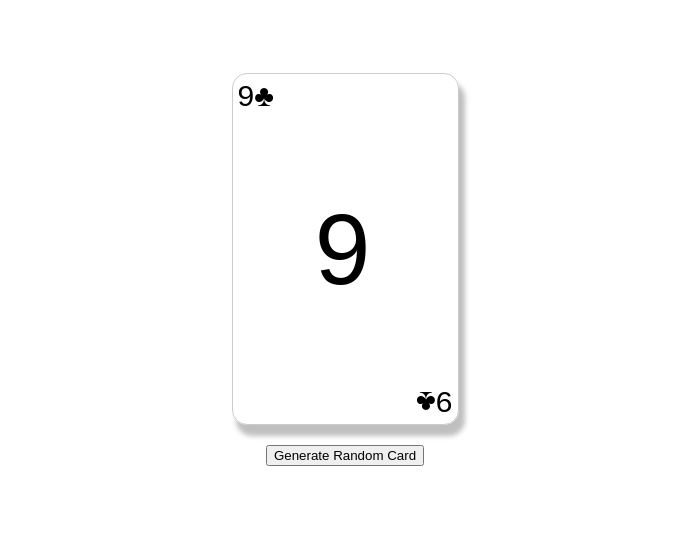
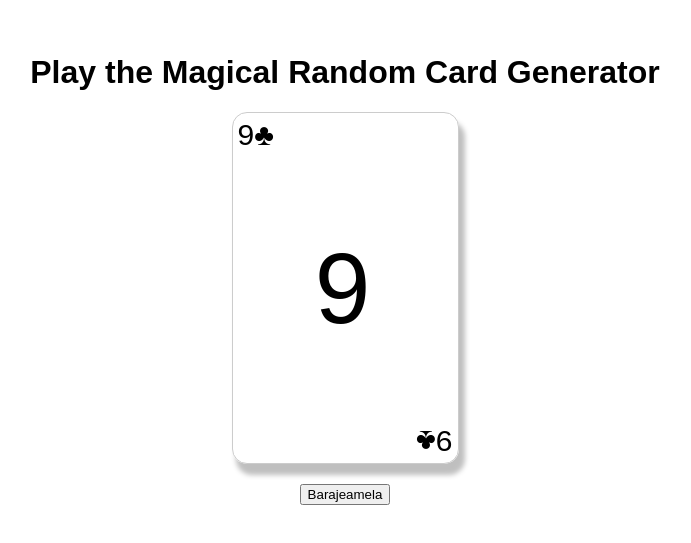
Before and after one commit to 4GeeksAcademy/Random-Kards-Generator, a plain HTML site: page index.html in a window 1280 px wide. Shown: the part 131-674 px from the top of the page, without its empty margins (295-986 px from the left). Drawn offline with Linux system fonts and the light colour scheme.

Commit message:
Update index.html

```diff
--- a/index.html
+++ b/index.html
@@ -7,37 +7,13 @@
     <link rel="stylesheet" href="styles.css" type="text/css" />
   </head>
   <body>
-<div id="theDeck"></div>
-<div id="btn-container">
-  <button id="generate-card">Generate Random Card</button>
-</div>
-
-
-    <!-- <h1 style="text-align:center"> Playing Random Cards with Spirosis</h1><br> -->
-
-<!-- <div class="grid-container">
-  <div class="grid-item">
-    <div class="top-left">A<br>
-      <div style="color:red">♥</div>
+    <div class="title">
+        <h1 >Play the Magical Random Card Generator</h1>
     </div>
-    <div></div>
-    <div></div>
-    <div></div>
-    <div class="heart">♥</div>
-    <div></div>
-    <div></div>
-    <div></div>
-    <div class="bottom-right">A<br>
-      <div style="color:red;">♥</div>
+    <div id="theDeck">    </div>
+    <div id="btn-container">
+        <button id="generate-card">Barajeamela</button>
     </div>
-
-    </div>
-    <div class="btn-container">
-    <button class="btn">Barajeame</button>
-  </div>
-
-</div> -->
-
 
 <script src="app.js"></script>
 
```
